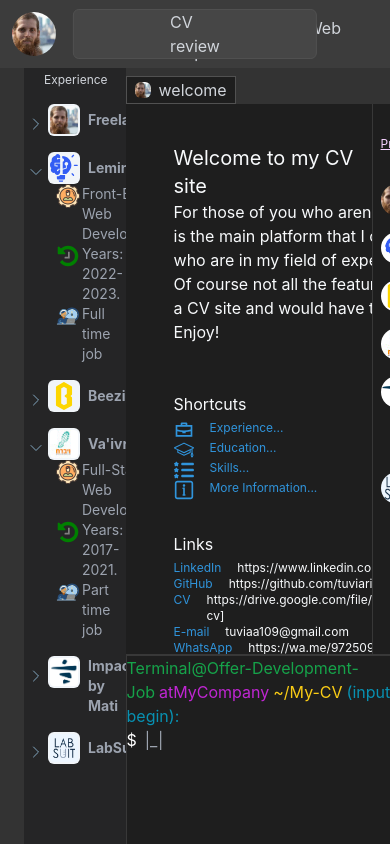
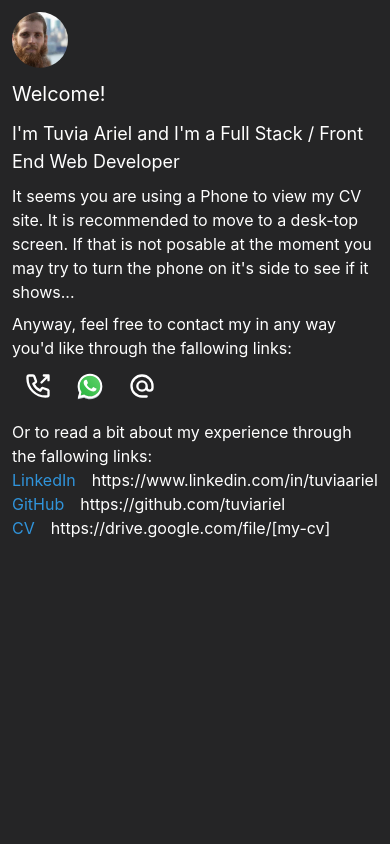
Before and after one commit to tuviariel/playgive, a React (Create React App) app: page / in a window 390 px wide. Built offline with nearby package versions, Linux system fonts and the light colour scheme.

Commit message:
begin mobile fix

```diff
--- a/src/pages/CV/CV.jsx
+++ b/src/pages/CV/CV.jsx
@@ -4,12 +4,14 @@
 import Files from "./actions/experience";
 import Actions from "./actions";
 import Content from "./content";
+import ContactBar from "./content/contactBar";
 
 const CV = () => {
     const [actionContent, setActionContent] = useState("experience");
     const [content, setContent] = useState("welcome");
     const [skill, setSkill] = useState(0);
     const tooltips = ["experience", "education", "skills", "information"];
+
     useEffect(() => {
         if (skill > 0) {
             setTimeout(() => {
@@ -18,7 +20,68 @@
         }
     }, [skill]);
     return (
-        <div className="h-screen overflow-hidden">
+        <>
+            <div className="h-screen bg-[#252526] sm:hidden p-3 text-white">
+                <img src={portrait} alt="my-logo" className="h-14 w-auto rounded-full" />
+
+                <div className="text-xl my-3">Welcome!</div>
+                <div className="text-lg mb-2">
+                    I'm Tuvia Ariel and I'm a Full Stack / Front End Web Developer
+                </div>
+                <div className="text-base mb-2">
+                    It seems you are using a Phone to view my CV site. It is recommended to move to
+                    a desk-top screen. If that is not posable at the moment you may try to turn the
+                    phone on it's side to see if it shows...
+                </div>
+                <div className="text-base mb-2">
+                    Anyway, feel free to contact my in any way you'd like through the fallowing
+                    links:
+                </div>
+                <div className="ml-auto mb-2">
+                    <ContactBar />
+                </div>
+                <div className="">
+                    Or to read a bit about my experience through the fallowing links:
+                </div>
+                <>
+                    <div className="flex">
+                        <a
+                            href="https://www.linkedin.com/in/tuviaariel"
+                            target="_blank"
+                            className="text-[#3094DB] cursor-pointer mr-4">
+                            LinkedIn
+                        </a>
+                        <a href="https://www.linkedin.com/in/tuviaariel" target="_blank">
+                            https://www.linkedin.com/in/tuviaariel
+                        </a>
+                    </div>
+                    <div className="flex">
+                        <a
+                            href="https://github.com/tuviariel"
+                            target="_blank"
+                            className="text-[#3094DB] cursor-pointer mr-4">
+                            GitHub
+                        </a>
+                        <a href="https://github.com/tuviariel" target="_blank">
+                            https://github.com/tuviariel
+                        </a>
+                    </div>
+                    <div className="flex">
+                        <a
+                            href="https://drive.google.com/file/d/1FnZzBuBIY7hDpP5wSE_omyU1E9Fx76ZF/view?usp=sharing"
+                            target="_blank"
+                            className="text-[#3094DB] cursor-pointer mr-4">
+                            CV
+                        </a>
+                        <a
+                            href="https://drive.google.com/file/d/1FnZzBuBIY7hDpP5wSE_omyU1E9Fx76ZF/view?usp=sharing"
+                            target="_blank">
+                            https://drive.google.com/file/[my-cv]
+                        </a>
+                    </div>
+                </>
+            </div>
+            <div className="h-screen overflow-hidden hidden sm:block">
                 <div className="bg-[#3c3c3c] h-[8%] w-full p-3 flex text-gray-300 relative">
                     <img src={portrait} alt="my-logo" className="mr-5 h-full w-auto rounded-full" />
                     <div className="mt-1">Tuvia Ariel</div>
@@ -60,6 +123,7 @@
                     </div>
                 </div>
             </div>
+        </>
     );
 };
 export default CV;
--- /dev/null
+++ b/src/pages/CV/content/contactBar.jsx
@@ -0,0 +1,20 @@
+import WhatsApp from "../assets/whatsapp.svg";
+import Phone from "../assets/phone.svg";
+import Email from "../assets/email.svg";
+
+const ContactBar = () => {
+    return (
+        <div className="flex min-w-36">
+            <a href="tel:+972-509-31-5511">
+                <img src={Phone} alt="Phone" className="h-7 w-7 m-3 mt-1" />
+            </a>
+            <a href="https://wa.me/972509315511?text=Hey%20Tuvia%2C%20I%27d%20like%20to%20interest%20you%20in%20a%20job%20at...">
+                <img src={WhatsApp} alt="WhatsApp" className="h-7 w-7 m-3 mt-1" />
+            </a>
+            <a href="mailto:tuviaa109@gmail.com?subject=Job%20Opportunity&body=Hey%20Tuvia%2C%20I%27d%20like%20to%20interest%20you%20in%20a%20job%20at...">
+                <img src={Email} alt="Email" className="h-7 w-7 m-3 mt-1" />
+            </a>
+        </div>
+    );
+};
+export default ContactBar;
--- a/src/pages/CV/content/tabBar.jsx
+++ b/src/pages/CV/content/tabBar.jsx
@@ -1,7 +1,4 @@
-import WhatsApp from "../assets/whatsapp.svg";
-import Phone from "../assets/phone.svg";
-import Email from "../assets/email.svg";
-
+import ContactBar from "./contactBar";
 import Free from "../assets/ProfilePicturePhoto.jpg";
 import Leminda from "../assets/leminda.svg";
 import Vaivrach from "../assets/vaivrach.jpg";
@@ -60,15 +57,9 @@
                     );
                 })}
             </div>
-            <a href="tel:+972-509-31-5511" className="ml-auto">
-                <img src={Phone} alt="Phone" className="h-7 w-7 m-3 mt-1" />
-            </a>
-            <a href="https://wa.me/972509315511?text=Hey%20Tuvia%2C%20I%27d%20like%20to%20interest%20you%20in%20a%20job%20at...">
-                <img src={WhatsApp} alt="WhatsApp" className="h-7 w-7 m-3 mt-1" />
-            </a>
-            <a href="mailto:tuviaa109@gmail.com?subject=Job%20Opportunity&body=Hey%20Tuvia%2C%20I%27d%20like%20to%20interest%20you%20in%20a%20job%20at...">
-                <img src={Email} alt="Email" className="h-7 w-7 m-3 mt-1" />
-            </a>
+            <div className="ml-auto">
+                <ContactBar />
+            </div>
         </div>
     );
 };
```
Lines whose indentation alone changed are shown as unchanged.
